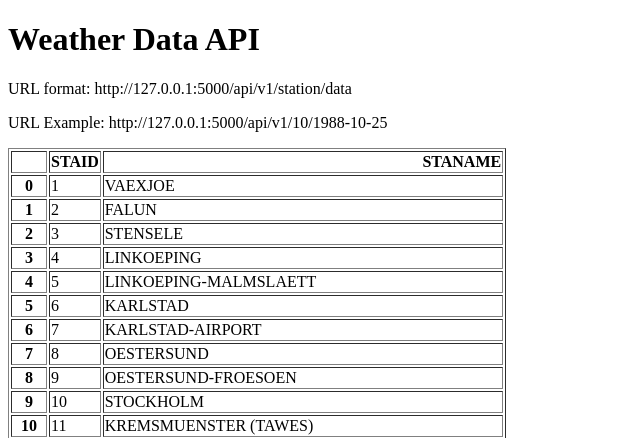
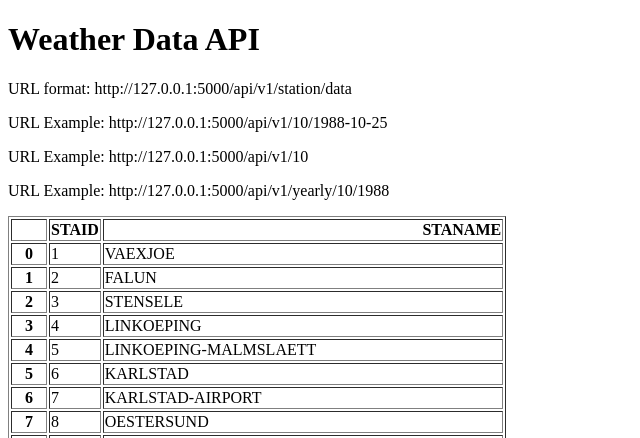
Before and after one commit to sntathe/App6_CreateRestAPI_Flask_Intro, a Flask app: page / in a window 1280 px wide. Shown: the top 438 px of the page, without its empty margins (0-640 px from the left). Run offline with Flask 3, Linux system fonts and the light colour scheme.

Commit message:
Addings REST URL

```diff
--- a/main.py
+++ b/main.py
@@ -26,6 +26,20 @@ def temp(station, date):
             "date": date,
             "temperature": temprature}
 
+@app.route("/api/v1/<station>")
+def all_data(station):
+    filename = "data_small/TG_STAID" + str(station).zfill(6) + ".txt"
+    df = pd.read_csv(filename, skiprows=20, parse_dates=["    DATE"])
+    result = df.to_dict(orient="records")
+    return result
+
+@app.route("/api/v1/yearly/<station>/<year>")
+def temp_yearls(station,year):
+    filename = "data_small/TG_STAID" + str(station).zfill(6) + ".txt"
+    df = pd.read_csv(filename, skiprows=20)
+    df["    DATE"]= df["    DATE"].astype(str)
+    result = df[df["    DATE"].str.startswith(str(year))].to_dict(orient="records")
+    return result
 
 if __name__ == "__main__":
     app.run(debug=True)
--- a/templates/Home.html
+++ b/templates/Home.html
@@ -9,6 +9,9 @@
 <h1> Weather Data API</h1>
 <p>URL format: http://127.0.0.1:5000/api/v1/station/data</p>
 <p>URL Example: http://127.0.0.1:5000/api/v1/10/1988-10-25</p>
+<p>URL Example: http://127.0.0.1:5000/api/v1/10</p>
+<p>URL Example: http://127.0.0.1:5000/api/v1/yearly/10/1988</p>
+
 <p> {{data | safe}}</p>
 </body>
 </html>
```
